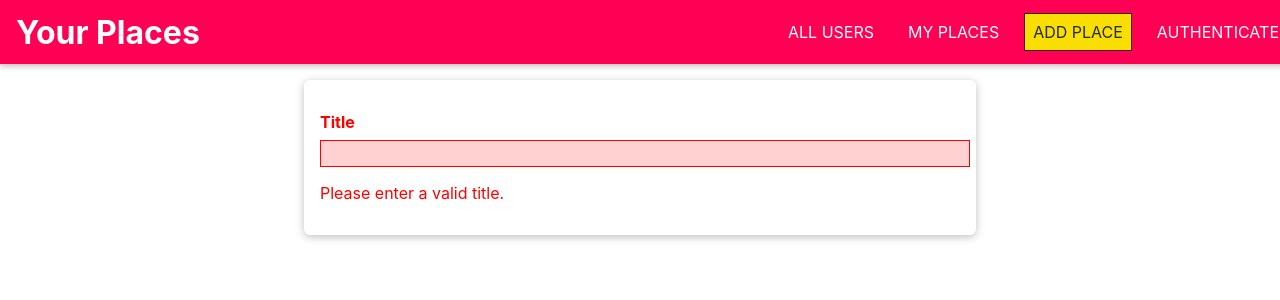
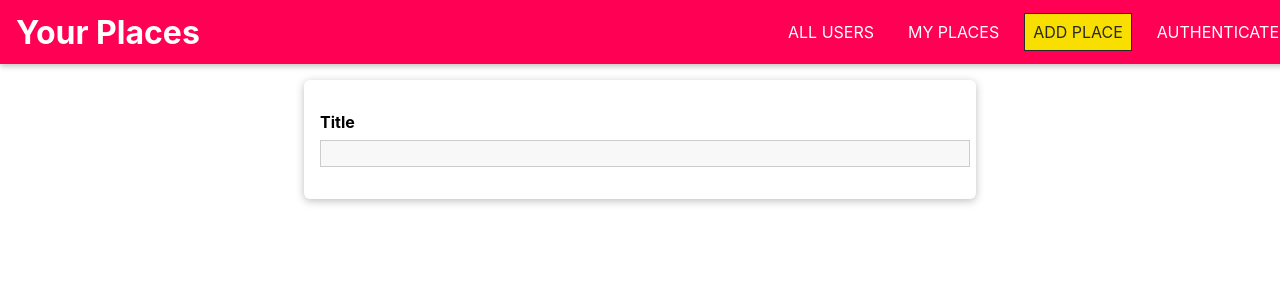
Before and after one commit to NoorMohammed17/completeMERNproject, a React (Vite) app: page /places/new in a window 1280 px wide. Shown: the top 300 px of the page. Built offline with nearby package versions, Linux system fonts and the light colour scheme.

Commit message:
added OnBlur for focussing input

```diff
--- a/src/places/pages/NewPlace.jsx
+++ b/src/places/pages/NewPlace.jsx
@@ -1,5 +1,6 @@
 // import React from 'react'
 import Input from '../../shared/components/FormElements/Input'
+import { VALIDATOR_REQUIRE } from '../../shared/components/utils/validators'
 import './NewPlace.css'
 
 const NewPlace = () => {
@@ -9,7 +10,7 @@ const NewPlace = () => {
       element='input'
       type='text'
       label='Title'
-      validators={[]}
+      validators={[VALIDATOR_REQUIRE()]}
       errorText = 'Please enter a valid title.'
       />
     </form>
--- a/src/shared/components/FormElements/Input.jsx
+++ b/src/shared/components/FormElements/Input.jsx
@@ -1,4 +1,5 @@
 import { useReducer } from 'react';
+import { validate } from '../utils/validators';
 import "./Input.css";
 
 
@@ -8,7 +9,13 @@ const inputReducer = (state, action) => {
       return {
         ...state,
         value: action.val,
-        isValid: true,
+        isValid:validate(action.val,action.validators) ,
+      }
+      case 'TOUCHED':{
+        return{
+          ...state,
+          isTouched:true,
+        }
       }
     default:
       return state
@@ -16,11 +23,15 @@ const inputReducer = (state, action) => {
 
 }
 const Input = (props) => {
-  const [inputState, dispatch] = useReducer(inputReducer, { value: '', isValid: false })
+  const [inputState, dispatch] = useReducer(inputReducer, { value: '', isValid: false ,isTouched:false})
 
   const changeHandler = (event) => {
-    dispatch({ type: 'CHANGE', val: event.target.value })
+    dispatch({ type: 'CHANGE', val: event.target.value , validators:props.validators})
 
+  }
+
+  const touchHandler = () => {
+    dispatch({type:'TOUCHED'})
   }
 
   const element =
@@ -31,6 +42,7 @@ const Input = (props) => {
         placeholder={props.placeholder}
         value={inputState.value}
         onChange={changeHandler}
+        onBlur={touchHandler}
 
       />) : (
       <textarea
@@ -38,13 +50,14 @@ const Input = (props) => {
         rows={props.roe || 3}
         value={inputState.value}
         onChange={changeHandler}
+        onBlur={touchHandler}
       />
     )
   return (
-    <div className={`form-control ${!inputState.isValid && 'form-control--invalid'}`}>
+    <div className={`form-control ${!inputState.isValid && inputState.isTouched && 'form-control--invalid'}`}>
       <label htmlFor={props.id}>{props.label}</label>
       {element}
-      {!inputState.isValid && <p>{props.errorText}</p>}
+      {!inputState.isValid && inputState.isTouched && <p>{props.errorText}</p>}
     </div>
   )
 }
```
